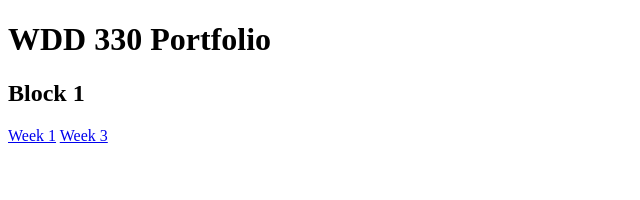
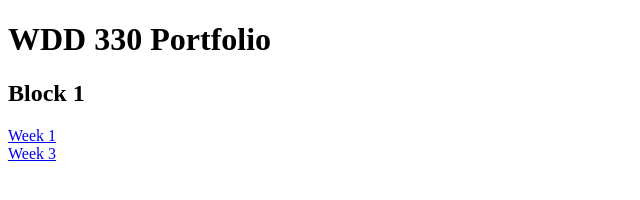
Before and after one commit to PKayu/webdevII, a plain HTML site: page index.html in a window 1280 px wide. Shown: the whole page, without its empty margins (0-640 px from the left). Drawn offline with Linux system fonts and the light colour scheme.

Commit message:
Added chapter 3 practice

```diff
--- a/index.html
+++ b/index.html
@@ -14,7 +14,7 @@
 <body>
 <h1>WDD 330 Portfolio</h1>
 <h2>Block 1</h2>
-<a href="week1/">Week 1</a>
+<a href="week1/">Week 1</a><br />
 <a href="week3/">Week 3</a>
 
 </body>
```
